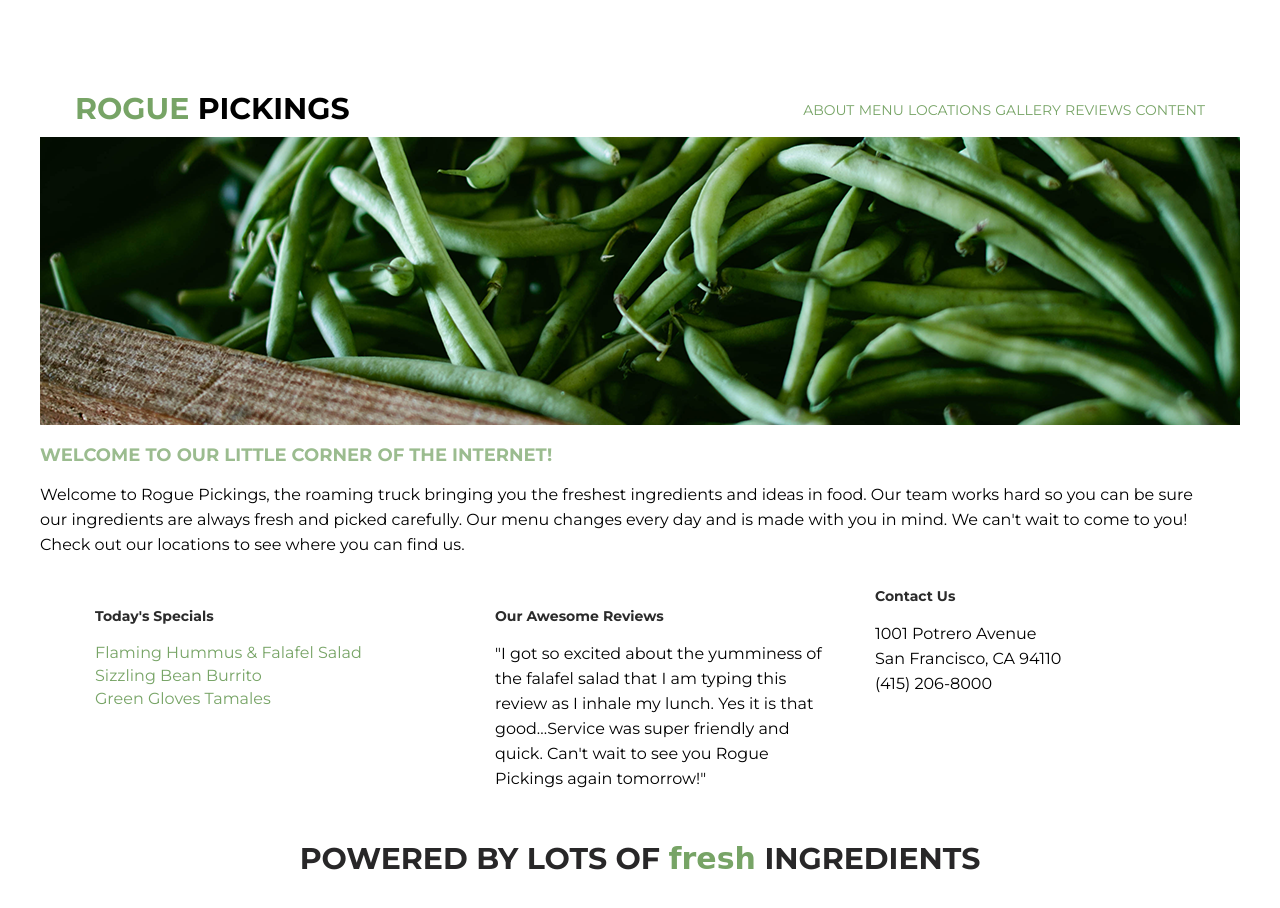
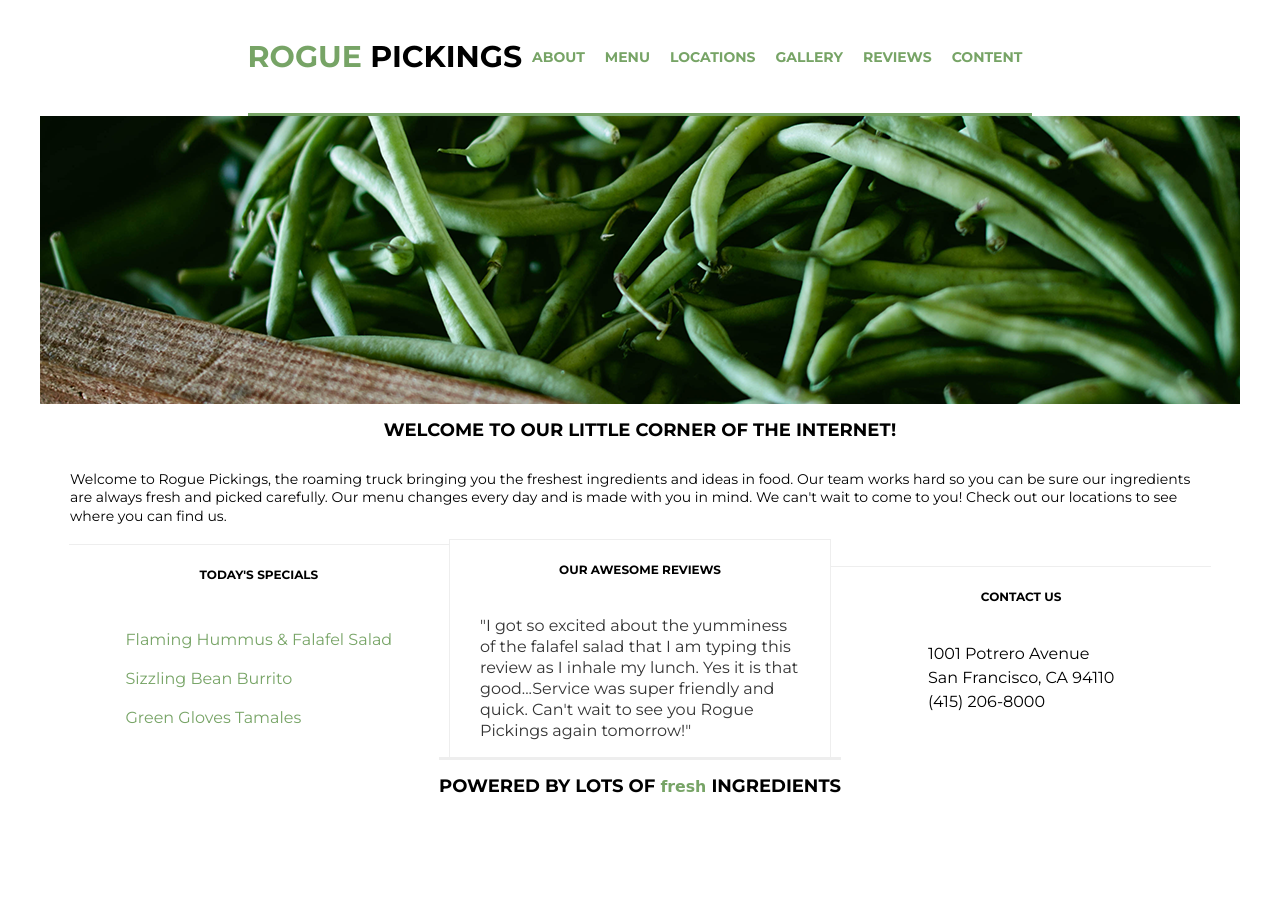
Before and after one commit to Alacher2/Rogue-Pickings, a plain HTML site: page index.html in a window 1280 px wide. After the commit the page ends 812 px from the top, so only its background shows below. Drawn offline with Linux system fonts and the light colour scheme; a web font is replaced by a local one.

Commit message:
added responsive elements to the css and fixed typos in the html

```diff
--- a/css/main.css
+++ b/css/main.css
@@ -1,165 +1,191 @@
-/***** BASE STYLES *****/
-body {
-  color: #2b2b2b;
-  font-family: 'Montserrat', sans-serif;
+html {
+  font-size: 16px;
 }
 
-/***** GRID *****/
-.container {
-  width: 1200px;
-  margin: 50px auto;
+body {
+	font-family: 'Montserrat', Helvetica, Arial, sans-serif;
+  display: flex;
+  justify-content: center;
+  align-items: center;
+  flex-flow: row wrap;
+  flex-basis: auto;
+  font-size: 1em;
+}
+
+.container{
+	max-width: 1200px;
+  width: 90%;
+	margin: 0 auto;
+  display: flex;
+  justify-content: center;
+  align-items: center;
+  flex-flow: row wrap;
+}
+
+.half-width {
+  display:flex;
+  justify-content: center;
+  align-items: center;
+  flex-flow: row wrap;
 }
 
 .full-width {
-  margin: 20 auto ;
-  overflow: auto;
-  width: 1200px;
+  display:flex;
+  justify-content: center;
+  align-items: center;
+  flex-flow: row wrap;
 }
 
-.half-width {
-  margin: 0 auto;
-  width: 600;
+h1,
+h2,
+h3 {
+	color: black;
+	text-transform: uppercase;
+	font-weight: 700;
+}
+h1 {
+	font-size: 1.875em;
+}
+h2 {
+	font-size: 1.125em;
+}
+h3 {
+	font-size: .75em;
 }
 
-#image .full-width {
-  width: 1400px;
+p {
+	font-size: .875em;
+	line-height: 1.313em;
+    padding: 0 30px;
 }
 
-.section-one {
-  border-left-style: solid, 1px;
-  border-right-style: solid, 1px;
-  border-top-style: solid, 1px;
-  float:left;
-  margin: 20px;
-  padding-left: 35px;
-  width:360px;
+/*The widths are in a percentage!*/
+header {
+	border-bottom: 3px solid #77a466;
+	margin: 0 auto;
+  display: flex;
+  justify-content: center;
+  align-items: center;
+  flex-flow: wrap;
+}
+
+header h1 {
+	margin: 0;
+	padding: 38px 0;
+}
+header h1 span {
+	color: #77a466;
+}
+
+header nav {
+	padding: 46px 0;
+}
+header nav ul {
+	margin: 0;
+	padding: 0;
+}
+header nav ul li {
+	text-transform: uppercase;
+	font-weight: 700;
+	font-size: .875em;
+	padding: 0 10px;
+	display: inline;
+}
+header nav ul li a{
+	text-decoration: none;
+	color:#77a466;
+}
+
+/*The widths are in a percentage!*/
+.top-section,
+.bottom-section {
+	margin: 0 auto;
+  display: flex;
+  justify-content: center;
+  align-items: center;
+  flex-flow: row wrap;
+}
+
+.main-image {
+}
+.main-image img {
+	width: 100%;
+	border-bottom: 3px solid #77a466;
+}
+
+.main-title {
+	float: left;
+}
+.main-title h2 {
+	text-align: left;
+	padding: 5px 0;
+	color: #77a466;
+}
+.main-title p {
+	padding: 0;
+	font-size: 1em;
+	line-height: 1.563em;
+}
+
+.section-one,
+.section-two,
+.section-three {
+	width: 33%;
+	border-top: 1px solid #eee;
+  display: flex;
+  justify-content: center;
+  align-items: center;
+  flex-flow: row wrap;
+}
+
+.section-one h3 {
+	padding: 10px 0;
 }
 
 .section-two {
-  border-left-style: solid, 1px;
-  border-right-style: solid, 1px;
-  border-top-style: solid, 1px;
-  float: left;
-  margin: 20px;
-  width: 360px;
+	border-left: 1px solid #eee;
+	border-right: 1px solid #eee;
 }
 
-.section-three {
-  border-left-style: solid, 1px;
-  border-right-style: solid, 1px;
-  border-top-style: solid, 1px;
-  float: left;
-  margin: 20px
-  width: auto 360px;
-}
-
-/***** HEADER *****/
-header h1 {
-  color: #000000;
-  float: left;
-  font-family: 'Montserrat', sans-serif;
-  font-size: 30px;
-  margin: 40px 0 10px 35px;
-  text-transform: uppercase;
-}
-
-header h1 span {
-  color: #77a466;
-  font-family: 'Montserrat', sans-serif;
-}
-
-nav {
-  float: right;
-  margin: 50px 35px 10px 27px;
-}
-
-nav ul li {
-  display: inline-block;
-}
-
-nav ul li a {
-  color: #77a466;
-  font-size: 14px;
-  text-decoration: none;
-  text-transform: uppercase;
-  word-spacing: 100px;
-}
-
-h2 {
-  color:#9bbc8f;
-  font-family:  'Montserrat', sans-serif;
-  font-size:18px;
-  text-transform: uppercase;
-}
-
-
-p {
-  color: #000000;
-  font-size:16px;
-  line-height:25px;
-  padding-left: 0px;
-  padding-right:25px;
-}
-
-.section-one {
-  font-size: 12px;
+.section-two h3,
+.section-three h3 {
+	padding: 10px 30px;
 }
 
 .menu {
-  color: #77a466;
-  font-size: 16px;
-  line-height: 23px;
-  list-style-type: none;
-  padding: 0;
+	list-style: none;
+	padding: 0;
+}
+.menu li {
+	padding: 10px 0;
+	color:#77a466;
 }
 
-.section-two {
-  font-size: 12px;
+.reviews {
+	color: #333;
+	font-size: 1em;
+	line-height: 1.313em;
 }
 
-.reviews p {
-  font-size: 16px;
-  line-height: 21px;
-  padding: 0;
+.address {
+	font-size: 1em;
+	line-height: 1.5em;
 }
 
-.section-three {
-  font-size: 12px;
+/*The widths are in a percentage!*/
+footer {
+	border-top: 3px solid #eee;
+	margin: 0 auto;
+	text-align: center;
+  display: flex;
+  justify-content: center;
+  align-items: center;
+  flex-flow: row wrap;
 }
 
-.address p {
-  font-size: 16px;
-  line-height: 24px;
-  padding: 0;
+footer span {
+	font-family: 'Galada', cursive;
+	text-transform: lowercase;
+	color: #77a466;
+	font-size: .875em;
 }
-
-footer h2{
-  color: #282728;
-  font-family:  'Montserrat', sans-serif;
-  font-size: 30px;
-  font-style: bold;
-  margin: 20px;
-  line-height: 23px;
-  text-align: center;
-  text-transform: uppercase;
-}
-
-footer h2 span {
-  color: #77a466;
-  font-family:'Galada', cursive;
-  font-size: 30px;
-  line-height: 23px;
-  text-transform: lowercase;
-}
-
-.bottom-section {
-  margin: 0 auto ;
-  overflow: auto;
-  width: 1200px;
-}
-
-.top-section{
-  margin: 20 auto ;
-  overflow: auto;
-  width: 1200px;
-}
--- a/index.html
+++ b/index.html
@@ -35,7 +35,7 @@
             <p>Welcome to Rogue Pickings, the roaming truck bringing you the freshest ingredients and ideas in food. Our team works hard so you can be sure our ingredients are always fresh and picked carefully. Our menu changes every day and is made with you in mind. We can't wait to come to you! Check out our locations to see where you can find us.</p>
           </div>
         </section>
-        <section class="bottom-setion">
+        <section class="bottom-section">
           <div class="section-one">
             <h3>Today's Specials</h3>
             <ul  class="menu">
```
